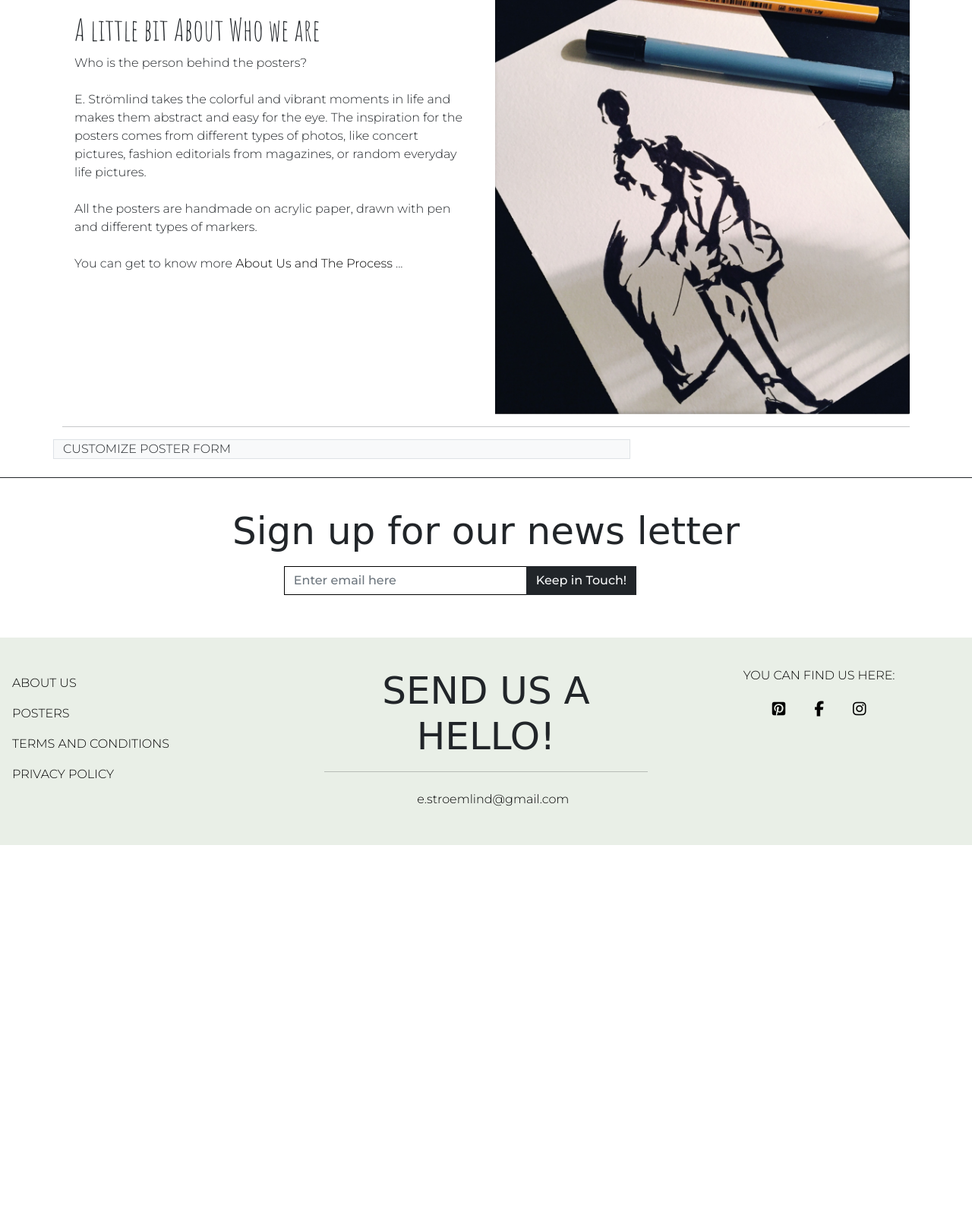
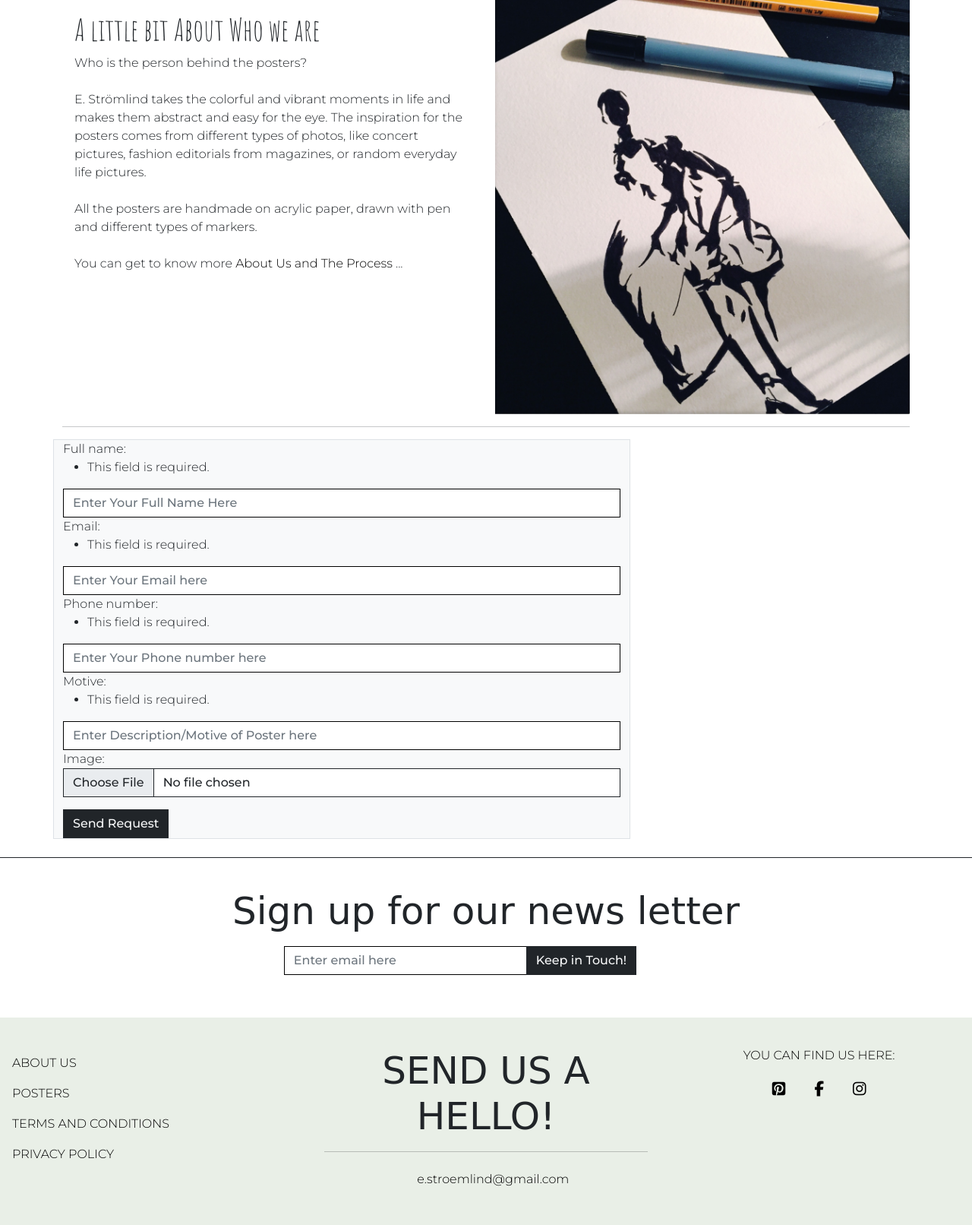
Before and after one commit to Code-Institute-Submissions/stroemlind-esart_JulyResub, a Django app: page / in a window 1280 px wide. Shown: the part 949-2561 px from the top of the page at 76% size. Before the commit the page ends 2061 px from the top, so only its background shows below. Run offline with Django 3.2, Linux system fonts and the light colour scheme; some libraries are stand-ins or nearby versions; some web fonts are replaced.

Commit message:
Add model, form and view for Request customized Poster

```diff
--- a/home/forms.py
+++ b/home/forms.py
@@ -1,5 +1,5 @@
 from django import forms
-from .models import NewsletterSubscriber
+from .models import NewsletterSubscriber, RequestPoster
 
 
 class NewsletterForm(forms.ModelForm):
@@ -25,3 +25,49 @@
         labels = {
             'email': '',
         }
+
+
+class RequestPosterForm(forms.ModelForm):
+    """
+    The Form model to collect information
+    from user who wants to order a customized
+    poster
+    """
+    class Meta:
+        """
+        Tells django which lines to use from the model
+        """
+        model = RequestPoster
+        fields = (
+            'full_name',
+            'email',
+            'phone_number',
+            'motive',
+            'image',
+        )
+
+        widgets = {
+                'full_name': forms.TextInput(attrs={
+                    'class': 'form-control request-form',
+                    'placeholder': 'Enter Your Full Name Here',
+                    'aria-label': 'Enter Full Name',
+                }),
+                'email': forms.EmailInput(attrs={
+                    'class': 'form-control request-form',
+                    'placeholder': 'Enter Your Email here',
+                    'aria-label': 'Enter Email',
+                }),
+                'phone_number': forms.NumberInput(attrs={
+                    'class': 'form-control request-form',
+                    'placeholder': 'Enter Your Phone number here',
+                    'aria-label': 'Enter Phone number',
+                }),
+                'motive': forms.TextInput(attrs={
+                    'class': 'form-control request-form',
+                    'placeholder': 'Enter Description/Motive of Poster here',
+                    'aria-label': 'Enter Motive Request',
+                }),
+                'image': forms.FileInput(attrs={
+                    'class': 'form-control rounded-0 border-dark'
+                }),
+        }
--- a/home/models.py
+++ b/home/models.py
@@ -11,3 +11,18 @@
 
     def __str__(self):
         return self.email
+
+
+class RequestPoster(models.Model):
+    """
+    The model to take request for customized Posters
+    """
+    full_name = models.CharField(max_length=70, null=False, blank=False)
+    email = models.EmailField(max_length=200, null=False, blank=False)
+    phone_number = models.CharField(max_length=20, null=False, blank=False)
+    date = models.DateTimeField(auto_now_add=True)
+    motive = models.CharField(max_length=500, null=False, blank=False)
+    image = models.ImageField(null=True, blank=True)
+
+    def __str__(self):
+        return self.full_name
--- a/home/templates/home/index.html
+++ b/home/templates/home/index.html
@@ -68,7 +68,13 @@
     <hr>
     <div class="row my-3">
         <div class="col-12 col-md-8 col-lg-8 col-xl-8 border bg-light">
-            CUSTOMIZE POSTER FORM
+            <form action="{% url 'home' %}" method="POST">
+            {% csrf_token %}
+                {{ form }}
+            <button class="btn btn-dark border border-dark rounded-0 btn-outline-light mt-3" type="submit" aria-label="request poster">
+                Send Request
+            </button>
+            </form>
         </div>
     </div>
 </div>
--- a/home/views.py
+++ b/home/views.py
@@ -1,13 +1,36 @@
 from django.shortcuts import render, redirect
 from django.contrib import messages
+from django.utils import timezone
 
 from .models import NewsletterSubscriber
-from .forms import NewsletterForm
+from .forms import NewsletterForm, RequestPosterForm
 
 
 def index(request):
     """ A view to render the index page """
-    return render(request, 'home/index.html')
+
+    form = RequestPosterForm(request.POST)
+
+    if request.method == 'POST':
+        form = RequestPosterForm(request.POST)
+        if form.is_valid():
+            poster_request = form.save(commit=False)
+            poster_request.date = timezone.now()
+            poster_request.save()
+            messages.success(
+                request,
+                'Your request have been send to Us'
+                'We will get back to you shortly!'
+            )
+            return redirect('home')
+        else:
+            form = RequestPosterForm()
+
+    template = 'home/index.html'
+    context = {
+        'form': form,
+    }
+    return render(request, template, context)
 
 
 def about_us(request):
--- a/static/css/style.css
+++ b/static/css/style.css
@@ -110,6 +110,12 @@
     .row-col-ind {
         flex: 100%;
     }
+}
+
+.request-form {
+    border-radius: 0;
+    border: solid 1px #000;
+    color: #000;
 }
 
 /* Poster Product styling */
@@ -294,16 +300,11 @@
 }
 
 
-
 /* Allauth Form Styling */
 
 .bg-allauth {
     background-color: #e9efe7;
 }
-
-/* .allauth-form-inner-content p {
-    margin-top: 1.5rem;
-} */
 
 /* ---------- Media Queries */
 
```
Also changed, not shown: home/admin.py (+18 -1 lines), home/migrations/0002_requestposter.py (added).
